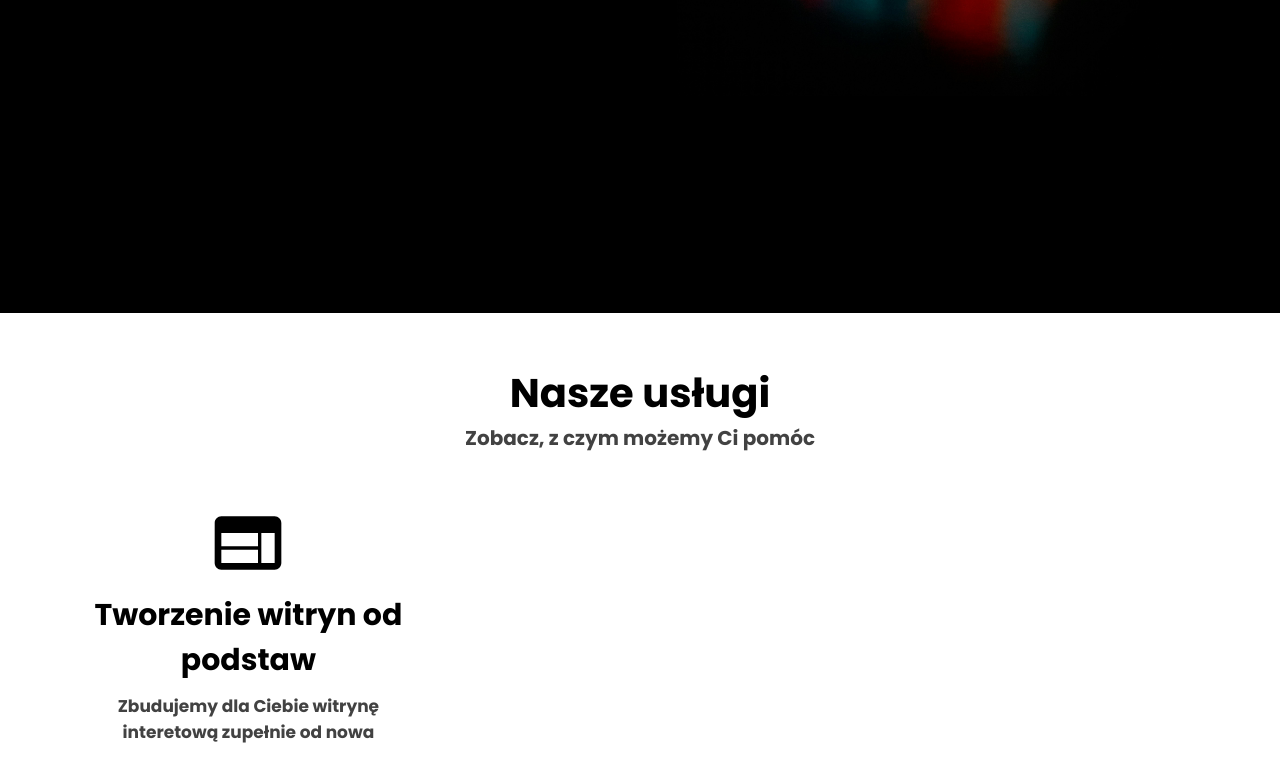
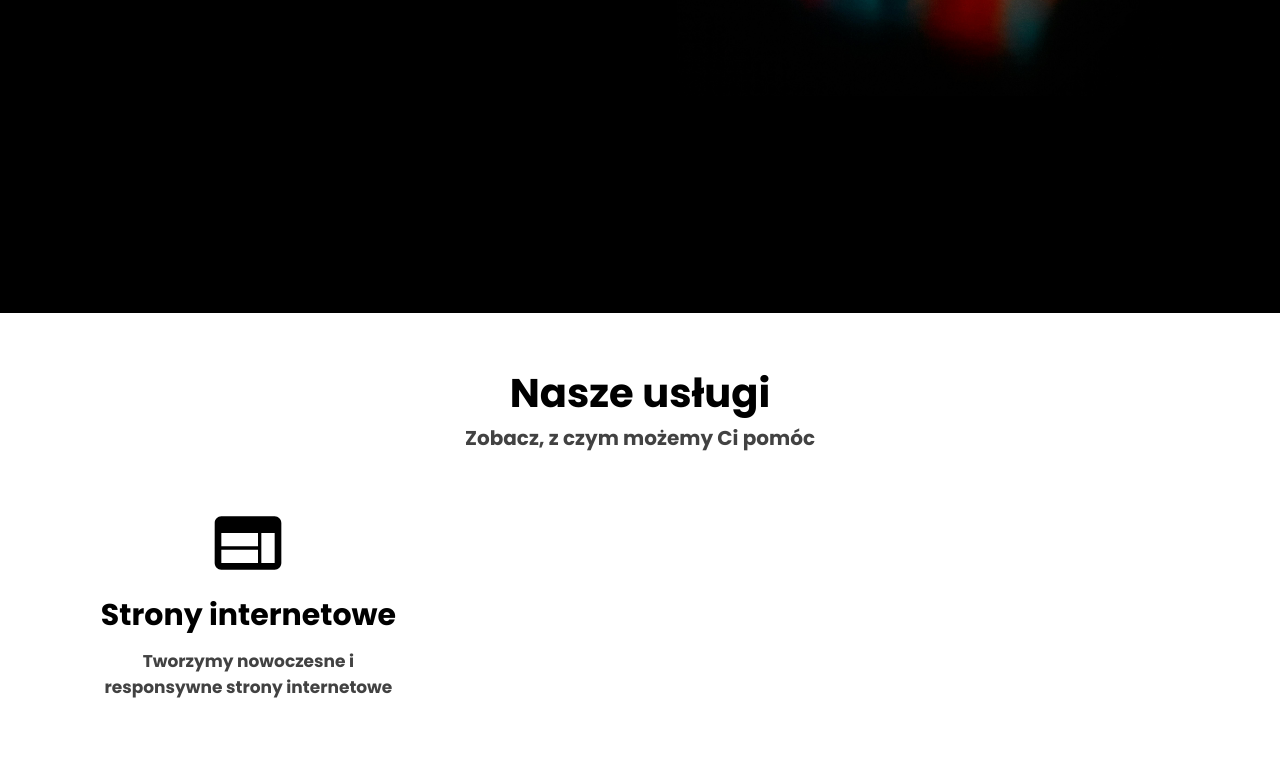
Before and after one commit to KamilCodemate/KamilCodemateWebsite, a React (Create React App) app: page / in a window 1280 px wide. Shown: the part 487-1269 px from the top of the page. Built offline with nearby package versions, Linux system fonts and the light colour scheme.

Commit message:
Make ServiceCard as separated component

```diff
--- /dev/null
+++ b/src/Components/ComponentStyles/ServiceCard.scss
@@ -0,0 +1,35 @@
+.card {
+  text-align: center;
+  width: 31vw;
+  height: 100%;
+
+  .card-icon {
+    width: 100%;
+    display: flex;
+    align-items: center;
+    justify-content: center;
+  }
+  .card-title {
+    width: 100%;
+    display: flex;
+    align-items: center;
+    justify-content: center;
+    padding-top: 10px;
+    font-size: 30px;
+    font-weight: bold;
+    color: black;
+  }
+  .card-description {
+    width: 100%;
+    padding: 0 10% 0 10%;
+    display: flex;
+    align-items: center;
+    justify-content: center;
+    padding-top: 10px;
+    font-size: 20px;
+    color: rgb(66, 66, 66);
+    text-align: center;
+    font-size: 17px;
+    font-weight: bold;
+  }
+}
--- /dev/null
+++ b/src/Components/ServiceCard.tsx
@@ -0,0 +1,27 @@
+import React from 'react';
+import { IconType } from 'react-icons';
+import './ComponentStyles/ServiceCard.scss';
+interface ServiceCardProps {
+  title: string;
+  description: string;
+}
+
+interface ServiceCardProps {
+  title: string;
+  description: string;
+  icon: IconType;
+}
+
+const ServiceCard: React.FC<ServiceCardProps> = ({ title, description, icon: Icon }) => {
+  return (
+    <div className='card'>
+      <div className='card-icon'>
+        <Icon size={80} />
+      </div>
+      <div className='card-title'>{title}</div>
+      <div className='card-description'>{description}</div>
+    </div>
+  );
+};
+
+export default ServiceCard;
--- a/src/Pages/MainPage.tsx
+++ b/src/Pages/MainPage.tsx
@@ -2,6 +2,7 @@ import React from 'react';
 import './PageStyles/MainPage.scss';
 import LaptopImage from '../images/hero-laptop.jpg';
 import { MdWeb } from 'react-icons/md';
+import ServiceCard from '../Components/ServiceCard';
 import MainNavbar from '../Components/MainNavbar';
 const MainPage: React.FC = () => {
   return (
@@ -28,13 +29,7 @@ const MainPage: React.FC = () => {
         </div>
         <div id='services-cards'>
           <div className='service-row service-first-row'>
-            <div className='card'>
-              <div className='card-icon'>
-                <MdWeb size={80} />
-              </div>
-              <div className='card-title'>Tworzenie witryn od podstaw</div>
-              <div className='card-description'>Zbudujemy dla Ciebie witrynę interetową zupełnie od nowa</div>
-            </div>
+            <ServiceCard title='Strony internetowe' description='Tworzymy nowoczesne i responsywne strony internetowe' icon={MdWeb} />
           </div>
           <div className='service-row service-second-row'> </div>
         </div>
--- a/src/Pages/PageStyles/MainPage.scss
+++ b/src/Pages/PageStyles/MainPage.scss
@@ -6,29 +6,7 @@
   padding: 0;
   font-family: 'Poppins', sans-serif;
 }
-.main-navbar {
-  background-color: black;
-  color: white;
-  height: 80px;
-  padding-left: 50px;
-  padding-right: 50px;
-  display: flex;
-  justify-content: space-between;
 
-  .navbar-logo {
-    padding-top: 10px;
-    font-weight: 600;
-    font-size: 35px;
-  }
-  .navbar-links {
-    display: flex;
-    align-items: center;
-    justify-content: center;
-    gap: 30px;
-    font-size: 20px;
-    font-weight: 500;
-  }
-}
 .hero {
   height: calc(100vh - 80px);
   background-color: black;
@@ -107,40 +85,5 @@
     width: 100%;
     height: 250px;
     padding: 0 50px 0 50px;
-    .card {
-      text-align: center;
-      width: 31vw;
-      height: 100%;
-
-      .card-icon {
-        width: 100%;
-        display: flex;
-        align-items: center;
-        justify-content: center;
-      }
-      .card-title {
-        width: 100%;
-        display: flex;
-        align-items: center;
-        justify-content: center;
-        padding-top: 10px;
-        font-size: 30px;
-        font-weight: bold;
-        color: black;
-      }
-      .card-description {
-        width: 100%;
-        padding: 0 10% 0 10%;
-        display: flex;
-        align-items: center;
-        justify-content: center;
-        padding-top: 10px;
-        font-size: 20px;
-        color: rgb(66, 66, 66);
-        text-align: center;
-        font-size: 17px;
-        font-weight: bold;
-      }
-    }
   }
 }
```
